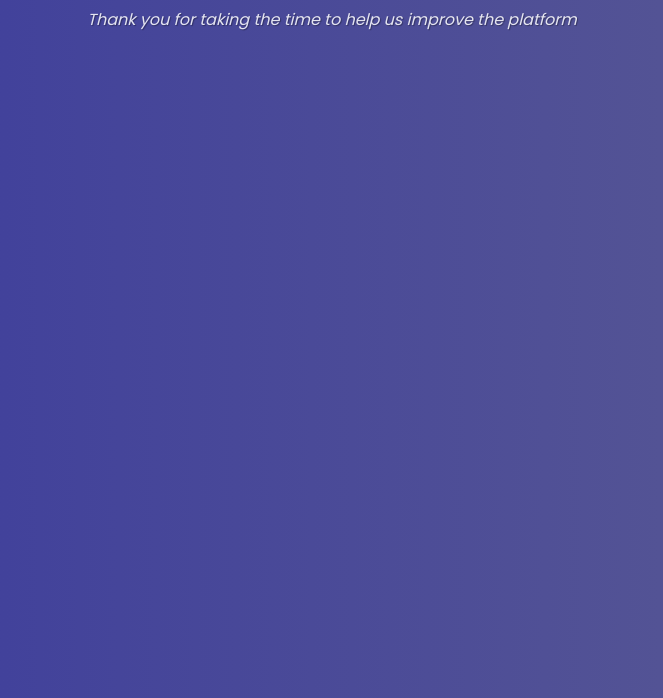
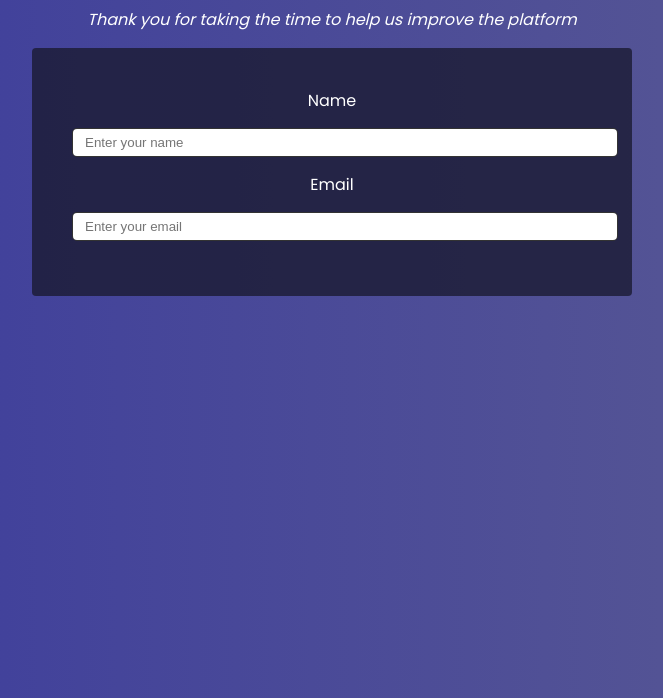
Before and after one commit to dray-snmln/FCC-Tribute-Page, a plain HTML site: page survey/index.html in a window 1280 px wide. Shown: the part 102-800 px from the top of the page, without its empty margins (308-971 px from the left). Drawn offline with Linux system fonts and the light colour scheme.

Commit message:
trying to implement border-box

```diff
--- a/survey/index.html
+++ b/survey/index.html
@@ -12,8 +12,17 @@
     <div class="container">
         <div id="header">
             <h1 id="title">freeCodeCamp Survey Form</h1>
-            <p id="subtitle">Thank you for taking the time to help us improve the platform</p>
+            <p id="description">Thank you for taking the time to help us improve the platform</p>
         </div>
+        <form id="survey-form" action="www.google.com">
+            <label for="name" id="name-label">Name</label><br>
+            <input type="text" id="name" placeholder="Enter your name" required><br>
+            <label for="email" id="email-label">Email</label><br>
+            <input type="email" id="email" placeholder="Enter your email" required><br>
+        </form>
+
+
+
 
     </div>
 </body>
--- a/survey/style.css
+++ b/survey/style.css
@@ -1,13 +1,13 @@
 body {
+    background: linear-gradient(90deg, rgb(58, 58, 158), rgb(91, 91, 146));
     text-align: center;
-    background: linear-gradient(90deg, rgb(58, 58, 158), rgb(91, 91, 146))
+    font-family: 'Poppins', sans-serif;
+    color: white;
 }
 
 #header {
+    text-align: center;
     margin-top: 5vh;
-    color: white;
-    opacity: 85%;
-    font-family: 'Poppins', sans-serif;
 }
 
 #title {
@@ -15,8 +15,31 @@ body {
     font-weight: 400;
 }
 
-#subtitle {
+#description {
     font-weight: 200;
     font-style: italic;
-    text-shadow: 1px 1px 1px rgb(0 0 0 / 40%);
 }
+
+#survey-form {
+    background-color: rgba(27, 27, 50, 0.8);
+    border-radius: 4px;
+    padding: 40px;
+}
+
+label {
+    box-sizing: border-box;
+}
+
+div.container {
+    width: 600px;
+    margin: 30px auto;
+}
+
+input {
+    border-radius: 5px;
+    appearance: auto;
+    width: 100%;
+    margin: 15px auto;
+    padding: 6px 12px;
+    border: 1px rgba(0, 0, 0, .8) solid;
+}
```
